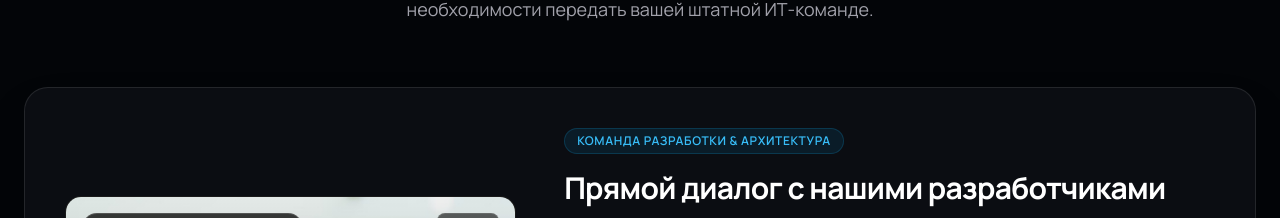
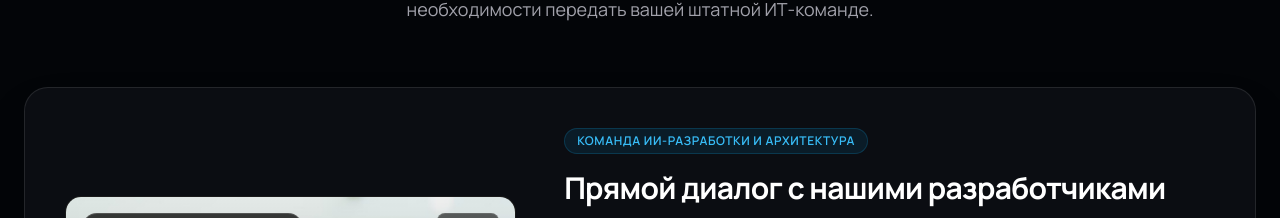
Before and after one commit to akipushdev/softgreat-ai-landing, a React (Vite) app: page / in a window 1280 px wide. Shown: the part 7594-7812 px from the top of the page. Built offline with nearby package versions, Linux system fonts and the light colour scheme.

Commit message:
copy(team): update badge to 'Команда ИИ-разработки и архитектура'

```diff
--- a/src/components/TeamAndExpertise.jsx
+++ b/src/components/TeamAndExpertise.jsx
@@ -213,7 +213,7 @@ export default function TeamAndExpertise() {
           {/* Правая колонка — Прямой диалог с опытными разработчиками */}
           <div className="lg:col-span-7 flex flex-col justify-center">
             <div className="inline-flex items-center gap-2 px-3 py-1 rounded-full bg-sky-500/10 border border-sky-500/20 text-xs font-semibold text-sky-400 uppercase tracking-wider mb-4 w-fit">
-              Команда разработки & Архитектура
+              Команда ИИ-разработки и архитектура
             </div>
 
             <h3 className="text-2xl sm:text-3xl font-bold tracking-tight text-white mb-4">
```
